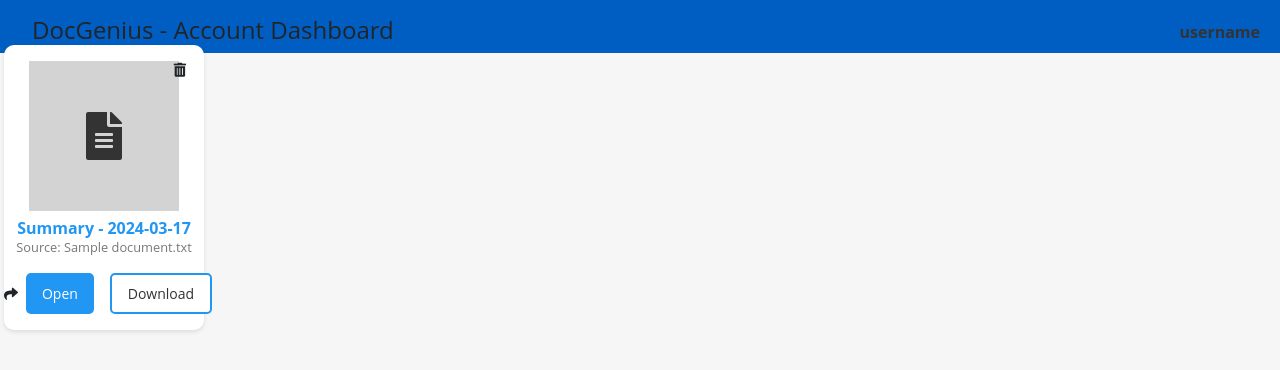
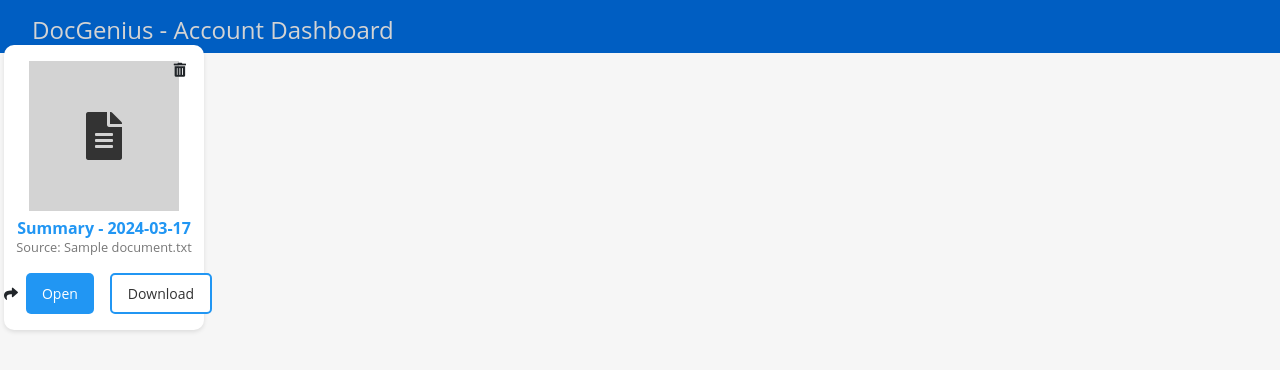
Before and after one commit to SharviDotCSS/DocGenius-App, a website: page docgenius-app/public/dashboard.html in a window 1280 px wide. Drawn offline with nearby package versions, Linux system fonts and the light colour scheme.

Commit message:
minor ui changes

```diff
--- a/docgenius-app/public/dashboard.css
+++ b/docgenius-app/public/dashboard.css
@@ -26,6 +26,7 @@ body {
   padding: 0rem;
   margin: 0rem;
   font-size: 1.5rem;
+  color:#d3d3d3;
 }
 
 /* Style for analysis cards */
--- a/docgenius-app/public/dashboard.js
+++ b/docgenius-app/public/dashboard.js
@@ -11,8 +11,8 @@ const analysisHistory = [
   // Add more entries as needed
 ];
 
-const username = 'username'; // Replace with actual username
-usernameElement.textContent = username;
+// const username = 'username'; // Replace with actual username
+// usernameElement.textContent = username;
 
 // function createAnalysisCard(entry) {
 //   const card = document.createElement('div');
```
